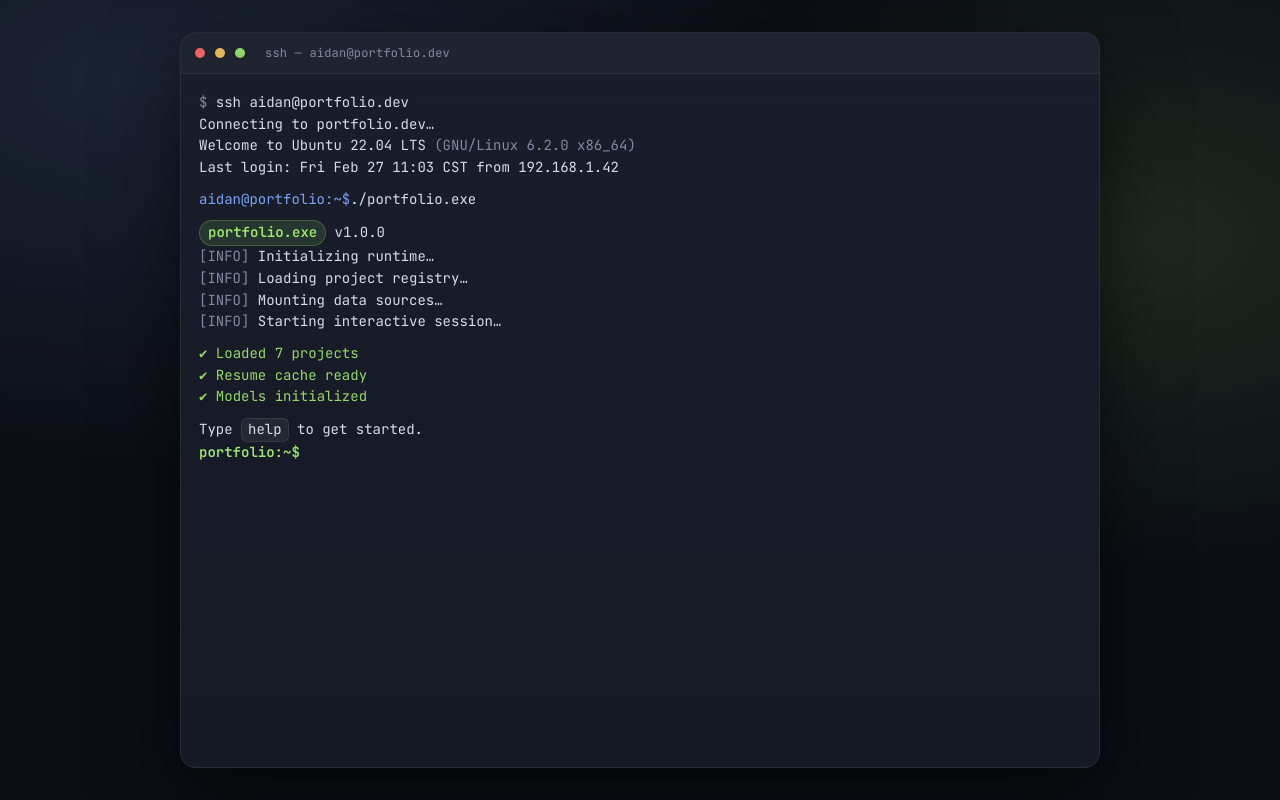
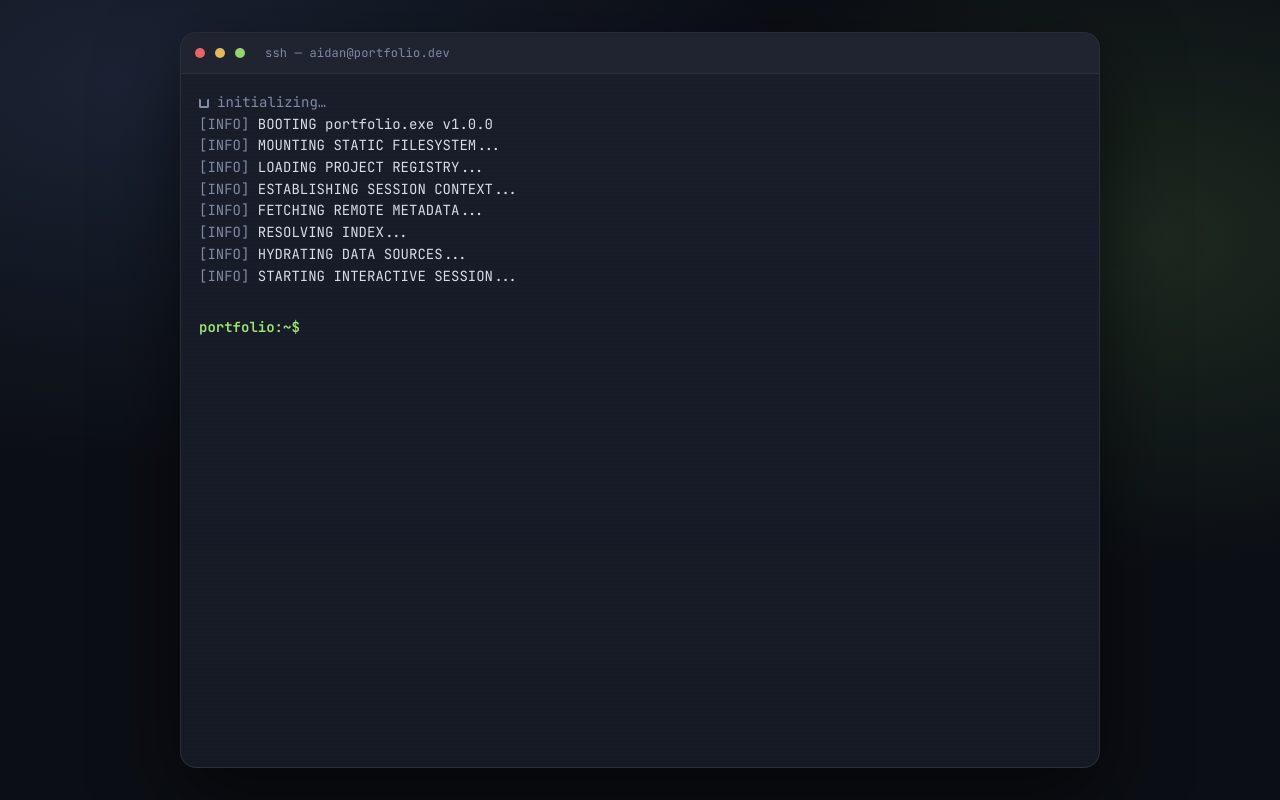
Before and after one commit to aidangillespie52/portfolio, a FastAPI app: page / in a window 1280 px wide. Run offline with FastAPI, Linux system fonts and the light colour scheme.

Commit message:
feat: made initializing spinner and logs cleaner and dynamic

```diff
--- a/app/static/css/styles.css
+++ b/app/static/css/styles.css
@@ -511,3 +511,38 @@
   opacity: 1;
   text-decoration: underline;
 }
+
+.boot-spinner {
+  display: inline-block;
+  width: 12px;
+  height: 12px;
+  border: 2px solid var(--accent);
+  border-top-color: transparent;
+  border-radius: 2px;
+  animation: spin-square .6s linear infinite;
+  vertical-align: middle;
+  margin-right: 6px;
+}
+
+@keyframes spin-square {
+  to { transform: rotate(360deg); }
+}
+
+.boot-square {
+  display: inline-block;
+  width: 10px;
+  height: 10px;
+  border: 2px solid var(--muted);
+  border-top-color: transparent;
+  border-radius: 2px;
+  animation: spin-square .6s linear infinite;
+  vertical-align: middle;
+  margin-right: 8px;
+  transition: background .3s ease, border .3s ease;
+}
+
+.boot-square--ready {
+  background: var(--accent);
+  border-color: var(--accent);
+  animation: none;
+}
--- a/app/static/js/terminal.js
+++ b/app/static/js/terminal.js
@@ -41,8 +41,81 @@
           files: children.filter(c => typeof c === 'object').map(c => c.name),
         };
       }
+      await loadBootInfo(data);
     } catch (e) {
       console.warn('Could not load filesystem:', e);
+    }
+  }
+
+  async function loadBootInfo(fs) {
+    try {
+      const projectCount = (fs['~/projects'] || []).filter(c => typeof c === 'object').length;
+
+      const repoRes = await fetch('https://api.github.com/repos/aidangillespie52/portfolio');
+      let fmt = null;
+      if (repoRes.ok) {
+        const repo = await repoRes.json();
+        const d    = new Date(repo.pushed_at);
+        fmt = d.getUTCFullYear()                            + '-' +
+              String(d.getUTCMonth() + 1).padStart(2, '0') + '-' +
+              String(d.getUTCDate()).padStart(2, '0')       + ' ' +
+              String(d.getUTCHours()).padStart(2, '0')      + ':' +
+              String(d.getUTCMinutes()).padStart(2, '0')    + ':' +
+              String(d.getUTCSeconds()).padStart(2, '0')    + ' UTC';
+      }
+
+      // wait for last info line (d-345 = 3.45s)
+      const elapsed = performance.now();
+      const wait    = Math.max(0, 3450 - elapsed);
+
+      setTimeout(() => {
+        const container = document.getElementById('boot-results');
+
+        if (fmt) {
+          const updated = document.createElement('div');
+          updated.className = 'line muted';
+          updated.innerHTML = `[INFO]&nbsp;Last push ${fmt}`;
+          container.appendChild(updated);
+        }
+
+        const loaded = document.createElement('div');
+        loaded.className = 'line ok';
+        loaded.innerHTML = `✔ ${projectCount} project${projectCount !== 1 ? 's' : ''} loaded`;
+        container.appendChild(loaded);
+
+        // spacer
+        const spacer = document.createElement('div');
+        spacer.className = 'spacer';
+        container.appendChild(spacer);
+
+        // "Type help" line
+        const helpLine = document.createElement('div');
+        helpLine.className = 'line';
+        helpLine.innerHTML = `Type <span class="kbd">help</span> to get started.`;
+        container.appendChild(helpLine);
+
+        // spacer
+        const spacer2 = document.createElement('div');
+        spacer2.className = 'spacer';
+        container.appendChild(spacer2);
+
+        // mark initialized
+        const square   = document.querySelector('.boot-square');
+        const bootText = document.getElementById('boot-status-text');
+        if (square)   square.classList.add('boot-square--ready');
+        if (bootText) {
+          bootText.textContent = 'initialized';
+          bootText.classList.remove('muted');
+          bootText.classList.add('ok');
+        }
+
+        // activate input
+        inputLine.classList.add('ready');
+
+      }, wait);
+
+    } catch (e) {
+      console.warn('Could not load boot info:', e);
     }
   }
 
@@ -141,7 +214,7 @@
     const title  = document.getElementById('pdf-title');
     const viewer = document.getElementById('pdf-viewer');
 
-    title.innerHTML = `${projectName} / README.md`;
+    title.innerHTML  = `${projectName} / README.md`;
     viewer.innerHTML = `
       <div class="pdf-loading">
         <div class="pdf-loading__spinner"></div>
@@ -246,10 +319,9 @@
   // ── Boot then activate ───────────────────────────────────────
   updatePrompt();
 
-  setTimeout(async () => {
-    await Promise.all([loadCommands(), loadFsTree()]);
-    inputLine.classList.add('ready');
+  Promise.all([loadCommands(), loadFsTree()]);
 
+  setTimeout(() => {
     document.addEventListener('keydown', (e) => {
       if (e.key === 'Tab') {
         e.preventDefault();
--- a/app/templates/index.html
+++ b/app/templates/index.html
@@ -22,27 +22,27 @@
         </div>
 
         <div class="terminal__screen" role="region" aria-live="polite" id="screen">
-          <div class="line reveal d-0"><span class="muted">$</span>&nbsp;ssh aidan@portfolio.dev</div>
-          <div class="line reveal d-03">Connecting to portfolio.dev…</div>
-          <div class="line reveal d-07">Welcome to Ubuntu 22.04 LTS <span class="muted">(GNU/Linux 6.2.0 x86_64)</span></div>
-          <div class="line reveal d-10">Last login: Fri Feb 27 11:03 CST from 192.168.1.42</div>
-          <div class="spacer reveal d-12"></div>
-          <div class="line reveal d-13"><span class="prompt">aidan@portfolio:~$</span><span class="type d-155 n-15"> ./portfolio.exe</span></div>
-          <div class="spacer reveal d-21"></div>
-          <div class="line reveal d-22"><span class="badge">portfolio.exe</span>&nbsp;v1.0.0</div>
-          <div class="line reveal d-245"><span class="muted">[INFO]</span>&nbsp;Initializing runtime…</div>
-          <div class="line reveal d-270"><span class="muted">[INFO]</span>&nbsp;Loading project registry…</div>
-          <div class="line reveal d-295"><span class="muted">[INFO]</span>&nbsp;Mounting data sources…</div>
-          <div class="line reveal d-320"><span class="muted">[INFO]</span>&nbsp;Starting interactive session…</div>
-          <div class="spacer reveal d-345"></div>
-          <div class="line reveal ok d-355">✔ Loaded 7 projects</div>
-          <div class="line reveal ok d-375">✔ Resume cache ready</div>
-          <div class="line reveal ok d-395">✔ Models initialized</div>
+
+          <div class="line" id="boot-status">
+            <span class="boot-square"></span><span class="muted" id="boot-status-text">initializing…</span>
+          </div>
+
+          <div class="line reveal d-03"><span class="muted">[INFO]</span>&nbsp;BOOTING portfolio.exe v1.0.0</div>
+          <div class="line reveal d-07"><span class="muted">[INFO]</span>&nbsp;MOUNTING STATIC FILESYSTEM...</div>
+          <div class="line reveal d-13"><span class="muted">[INFO]</span>&nbsp;LOADING PROJECT REGISTRY...</div>
+          <div class="line reveal d-22"><span class="muted">[INFO]</span>&nbsp;ESTABLISHING SESSION CONTEXT...</div>
+          <div class="line reveal d-270"><span class="muted">[INFO]</span>&nbsp;FETCHING REMOTE METADATA...</div>
+          <div class="line reveal d-295"><span class="muted">[INFO]</span>&nbsp;RESOLVING INDEX...</div>
+          <div class="line reveal d-320"><span class="muted">[INFO]</span>&nbsp;HYDRATING DATA SOURCES...</div>
+          <div class="line reveal d-345"><span class="muted">[INFO]</span>&nbsp;STARTING INTERACTIVE SESSION...</div>
+          <div class="spacer reveal d-355"></div>
+          <div id="boot-results"></div>
           <div class="spacer reveal d-410"></div>
-          <div class="line reveal d-420">Type <span class="kbd">help</span> to get started.</div>
+          <div class="spacer reveal d-440"></div>
           <div class="line reveal d-440" id="input-line">
-            <span class="appPrompt">portfolio&gt;</span>&nbsp;<span class="input-text" id="input-text"></span><span class="cursor" aria-hidden="true" id="cursor"></span>
+            <span class="appPrompt">portfolio:~$</span>&nbsp;<span class="input-text" id="input-text"></span><span class="cursor" aria-hidden="true" id="cursor"></span>
           </div>
+
         </div>
       </section>
     </div>
```
